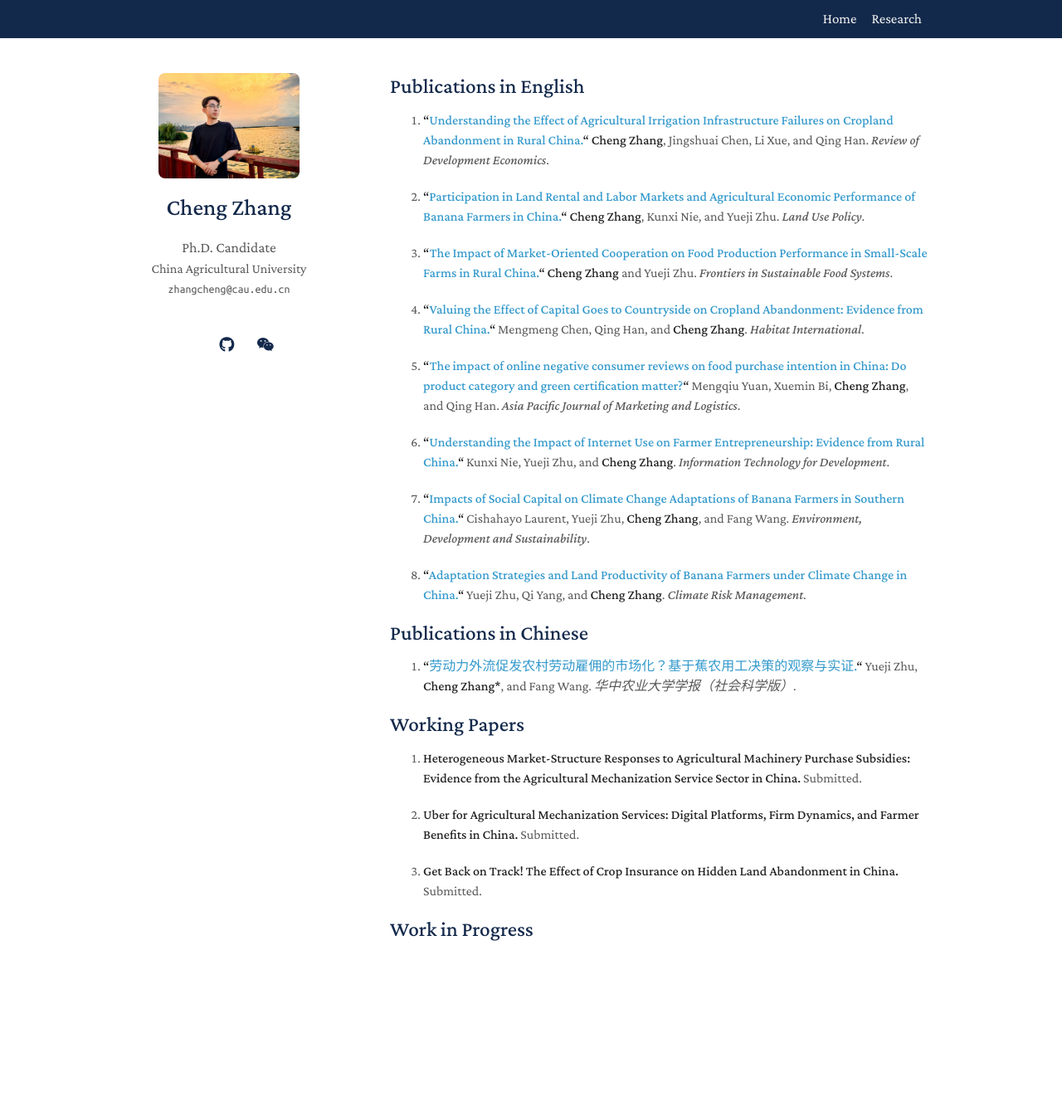
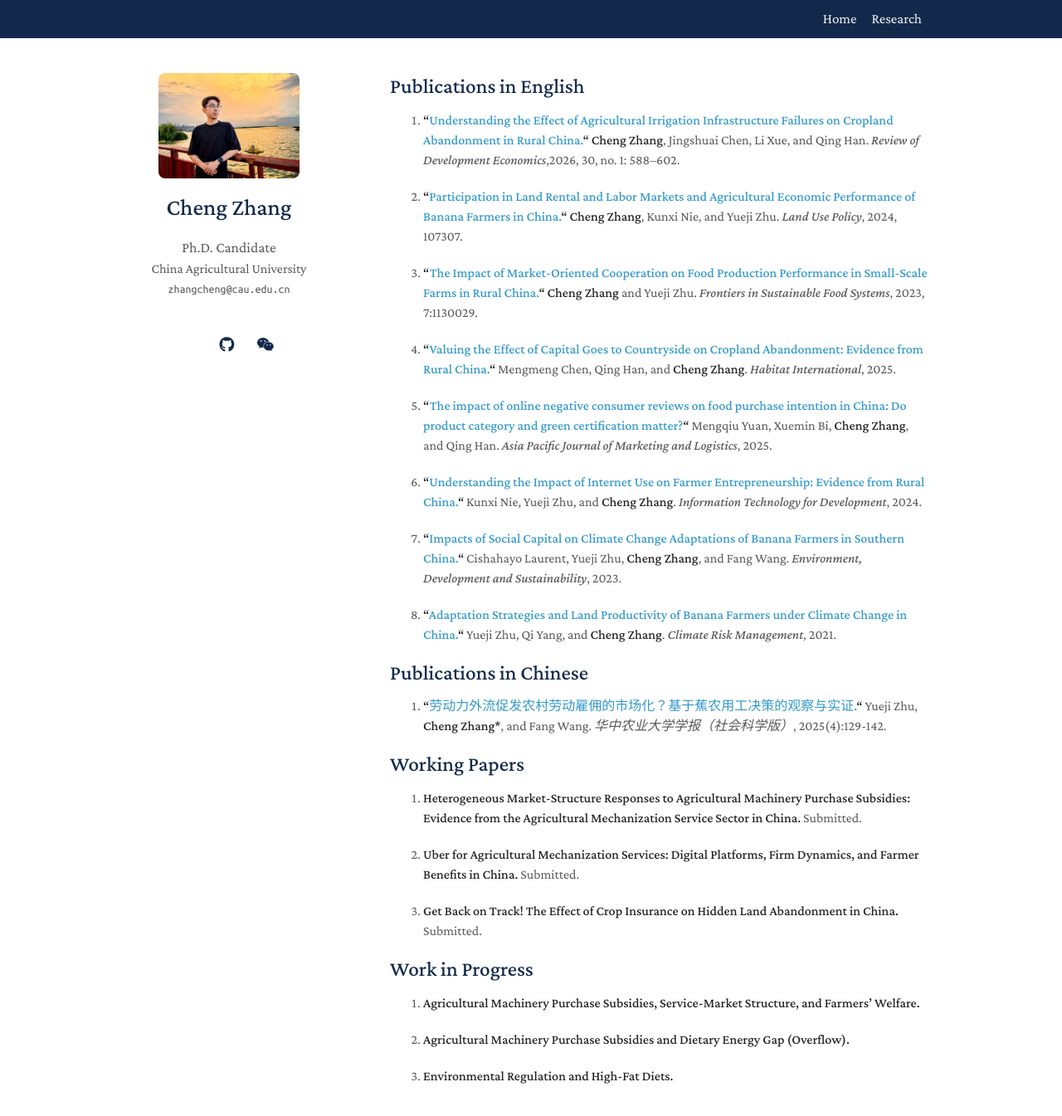
Before and after one commit to chengzhang-econ/chengzhang-econ.github.io, a Jekyll site: the page built from publications.md, in a window 1280 px wide and 1400 px high. Shown: the top 1345 px of the window at 83% size. Built offline with Jekyll 4.4.1, drawn with Linux system fonts in a browser that asks for light colours; a style sheet for code colours, icons or effects is not loaded.

Commit message:
Update publications.md

```diff
--- a/publications.md
+++ b/publications.md
@@ -7,26 +7,26 @@ permalink: /publications/
 Publications in English
 ------
 
-1. **"[Understanding the Effect of Agricultural Irrigation Infrastructure Failures on Cropland Abandonment in Rural China.](https://onlinelibrary.wiley.com/doi/full/10.1111/rode.70018)"** **Cheng Zhang**, Jingshuai Chen, Li Xue, and Qing Han. *Review of Development Economics*.
+1. **"[Understanding the Effect of Agricultural Irrigation Infrastructure Failures on Cropland Abandonment in Rural China.](https://onlinelibrary.wiley.com/doi/full/10.1111/rode.70018)"** **Cheng Zhang**, Jingshuai Chen, Li Xue, and Qing Han. *Review of Development Economics*,2026, 30, no. 1: 588–602.
 
-2. **"[Participation in Land Rental and Labor Markets and Agricultural Economic Performance of Banana Farmers in China.](https://www.sciencedirect.com/science/article/pii/S0264837724002606)"** **Cheng Zhang**, Kunxi Nie, and Yueji Zhu. *Land Use Policy*.
+2. **"[Participation in Land Rental and Labor Markets and Agricultural Economic Performance of Banana Farmers in China.](https://www.sciencedirect.com/science/article/pii/S0264837724002606)"** **Cheng Zhang**, Kunxi Nie, and Yueji Zhu. *Land Use Policy*, 2024, 107307.
 
-3. **"[The Impact of Market-Oriented Cooperation on Food Production Performance in Small-Scale Farms in Rural China.](https://www.frontiersin.org/journals/sustainable-food-systems/articles/10.3389/fsufs.2023.1130029/full)"** **Cheng Zhang** and Yueji Zhu. *Frontiers in Sustainable Food Systems*.
+3. **"[The Impact of Market-Oriented Cooperation on Food Production Performance in Small-Scale Farms in Rural China.](https://www.frontiersin.org/journals/sustainable-food-systems/articles/10.3389/fsufs.2023.1130029/full)"** **Cheng Zhang** and Yueji Zhu. *Frontiers in Sustainable Food Systems*, 2023, 7:1130029.
 
-4. **"[Valuing the Effect of Capital Goes to Countryside on Cropland Abandonment: Evidence from Rural China.](https://www.sciencedirect.com/science/article/pii/S0197397525000153)"** Mengmeng Chen, Qing Han, and **Cheng Zhang**. *Habitat International*.
+4. **"[Valuing the Effect of Capital Goes to Countryside on Cropland Abandonment: Evidence from Rural China.](https://www.sciencedirect.com/science/article/pii/S0197397525000153)"** Mengmeng Chen, Qing Han, and **Cheng Zhang**. *Habitat International*, 2025.
 
-5. **"[The impact of online negative consumer reviews on food purchase intention in China: Do product category and green certification matter?](https://www.emerald.com/apjml/article-abstract/doi/10.1108/APJML-06-2025-1212/1319060/The-impact-of-online-negative-consumer-reviews-on?redirectedFrom=fulltext)"** Mengqiu Yuan, Xuemin Bi, **Cheng Zhang**, and Qing Han. *Asia Pacific Journal of Marketing and Logistics*.
+5. **"[The impact of online negative consumer reviews on food purchase intention in China: Do product category and green certification matter?](https://www.emerald.com/apjml/article-abstract/doi/10.1108/APJML-06-2025-1212/1319060/The-impact-of-online-negative-consumer-reviews-on?redirectedFrom=fulltext)"** Mengqiu Yuan, Xuemin Bi, **Cheng Zhang**, and Qing Han. *Asia Pacific Journal of Marketing and Logistics*, 2025.
 
-6. **"[Understanding the Impact of Internet Use on Farmer Entrepreneurship: Evidence from Rural China.](https://www.tandfonline.com/doi/full/10.1080/02681102.2024.2334297)"** Kunxi Nie, Yueji Zhu, and **Cheng Zhang**. *Information Technology for Development*.
+6. **"[Understanding the Impact of Internet Use on Farmer Entrepreneurship: Evidence from Rural China.](https://www.tandfonline.com/doi/full/10.1080/02681102.2024.2334297)"** Kunxi Nie, Yueji Zhu, and **Cheng Zhang**. *Information Technology for Development*, 2024.
 
-7. **"[Impacts of Social Capital on Climate Change Adaptations of Banana Farmers in Southern China.](https://link.springer.com/article/10.1007/s10668-023-03729-5)"** Cishahayo Laurent, Yueji Zhu, **Cheng Zhang**, and Fang Wang. *Environment, Development and Sustainability*.
+7. **"[Impacts of Social Capital on Climate Change Adaptations of Banana Farmers in Southern China.](https://link.springer.com/article/10.1007/s10668-023-03729-5)"** Cishahayo Laurent, Yueji Zhu, **Cheng Zhang**, and Fang Wang. *Environment, Development and Sustainability*, 2023.
 
-8. **"[Adaptation Strategies and Land Productivity of Banana Farmers under Climate Change in China.](https://www.sciencedirect.com/science/article/pii/S2212096321000978)"** Yueji Zhu, Qi Yang, and **Cheng Zhang**. *Climate Risk Management*.
+8. **"[Adaptation Strategies and Land Productivity of Banana Farmers under Climate Change in China.](https://www.sciencedirect.com/science/article/pii/S2212096321000978)"** Yueji Zhu, Qi Yang, and **Cheng Zhang**. *Climate Risk Management*, 2021.
 
 Publications in Chinese
 ------
 
-1. **"[劳动力外流促发农村劳动雇佣的市场化？基于蕉农用工决策的观察与实证.](http://hnxbw.cnjournals.net/hznydxsk/article/abstract/202504012?st=search)"** Yueji Zhu, **Cheng Zhang\***, and Fang Wang. *华中农业大学学报（社会科学版）*.
+1. **"[劳动力外流促发农村劳动雇佣的市场化？基于蕉农用工决策的观察与实证.](http://hnxbw.cnjournals.net/hznydxsk/article/abstract/202504012?st=search)"** Yueji Zhu, **Cheng Zhang\***, and Fang Wang. *华中农业大学学报（社会科学版）*, 2025(4):129-142.
 
 Working Papers
 ------
@@ -39,3 +39,9 @@ Working Papers
 
 Work in Progress
 ------
+
+1. **Agricultural Machinery Purchase Subsidies, Service-Market Structure, and Farmers' Welfare.**
+
+2. **Agricultural Machinery Purchase Subsidies and Dietary Energy Gap (Overflow).**
+
+3. **Environmental Regulation and High-Fat Diets.**
```
